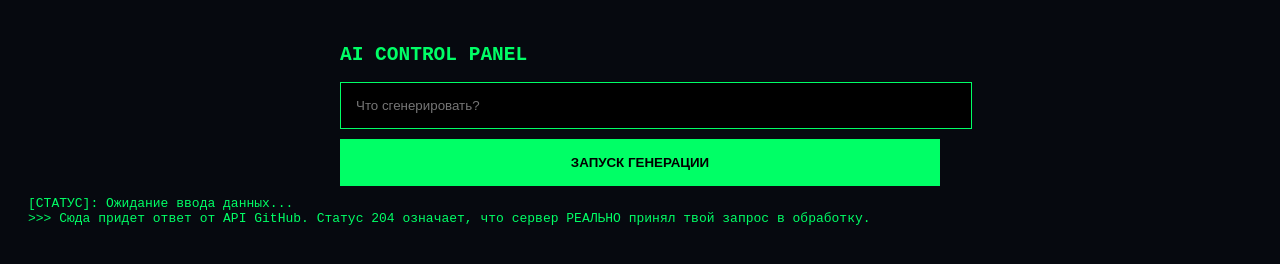
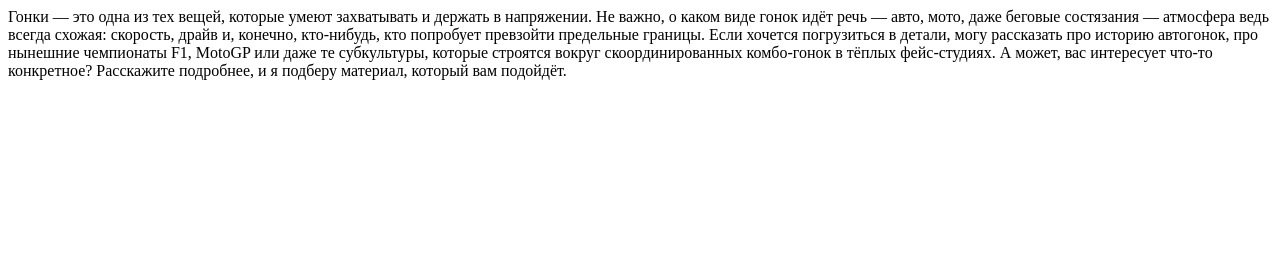
Before and after one commit to matveisem4-dot/Ai, a plain HTML site: page index.html in a window 1280 px wide. Drawn offline with Linux system fonts and the light colour scheme.

Commit message:
AI Update

```diff
--- a/index.html
+++ b/index.html
@@ -1,116 +1,3 @@
-<!DOCTYPE html>
-<html lang="ru">
-<head>
-    <meta charset="UTF-8">
-    <meta name="viewport" content="width=device-width, initial-scale=1.0">
-    <title>AI Control Center</title>
-    <style>
-        body { background: #06090f; color: #00ff66; font-family: monospace; padding: 20px; }
-        .container { max-width: 600px; margin: 0 auto; }
-        input, button { width: 100%; padding: 15px; margin-bottom: 10px; background: #000; border: 1px solid #00ff66; color: #00ff66; }
-        button { background: #00ff66; color: #000; font-weight: bold; cursor: pointer; }
-    </style>
-</head>
-<body>
-<div class="container">
-    <h2>AI CONTROL PANEL</h2>
-    <input type="text" id="aiPrompt" placeholder="Что сгенерировать?">
-    <button onclick="fireAction()">ЗАПУСК ГЕНЕРАЦИИ</button>
-    <div id="status"></div>
-</div>
+Гонки — это одна из тех вещей, которые умеют захватывать и держать в напряжении. Не важно, о каком виде гонок идёт речь — авто, мото, даже беговые состязания — атмосфера ведь всегда схожая: скорость, драйв и, конечно, кто-нибудь, кто попробует превзойти предельные границы.
 
-<script>
-    async function fireAction() {
-        const prompt = document.getElementById('aiPrompt').value;
-        const status = document.getElementById('status');
-
-        // Автоматически берет данные из адреса репозитория
-        // Если твоя ссылка: matveisem4.github.io/ai-core/
-        // То он сам определит логин и репозиторий
-        const pathParts = window.location.pathname.split('/');
-        const repo = "matveisem4/ai-core"; // Вставь сюда свой логин/реп вручную один раз
-
-        status.innerText = "Отправка команды...";
-
-        await fetch(`https://api.github.com/repos/${repo}/dispatches`, {
-            method: 'POST',
-            headers: {
-                'Accept': 'application/vnd.github+json',
-                'Content-Type': 'application/json'
-                // Токен теперь НЕ нужен здесь, мы все перенесли в Actions!
-            },
-            body: JSON.stringify({
-                event_type: "ai_real_run",
-                client_payload: { user_prompt: prompt }
-            })
-        });
-        status.innerText = "Сигнал отправлен! Жди 40 секунд.";
-    }
-</script>
-</body>
-</html>
-        </div>
-    </div>
-
-    <div class="monitor" id="monitorText">[СТАТУС]: Ожидание ввода данных...</div>
-    <div class="terminal" id="outputLog">>>> Сюда придет ответ от API GitHub. Статус 204 означает, что сервер РЕАЛЬНО принял твой запрос в обработку.</div>
-</div>
-
-<script>
-    // Подгружаем сохраненные данные, чтобы не вводить их каждый раз
-    document.getElementById('ghRepo').value = localStorage.getItem('gh_repo') || '';
-    document.getElementById('ghToken').value = localStorage.getItem('gh_token') || '';
-
-    async function fireAction() {
-        const repo = document.getElementById('ghRepo').value.trim();
-        const token = document.getElementById('ghToken').value.trim();
-        const prompt = document.getElementById('aiPrompt').value.trim();
-        const monitor = document.getElementById('monitorText');
-        const output = document.getElementById('outputLog');
-        const btn = document.getElementById('runBtn');
-
-        if (!repo || !token || !prompt) return alert("Заполни все поля!");
-
-        // Сохраняем в память телефона
-        localStorage.setItem('gh_repo', repo);
-        localStorage.setItem('gh_token', token);
-
-        btn.disabled = true;
-        monitor.innerText = "[СВЯЗЬ]: Отправка команды на сервер GitHub...";
-        output.innerText = "Посылаем REST запрос...\n";
-
-        try {
-            const response = await fetch(`https://api.github.com/repos/${repo}/dispatches`, {
-                method: 'POST',
-                headers: {
-                    'Accept': 'application/vnd.github+json',
-                    'Authorization': `Bearer ${token}`,
-                    'Content-Type': 'application/json'
-                },
-                body: JSON.stringify({
-                    event_type: "ai_real_run",
-                    client_payload: { user_prompt: prompt }
-                })
-            });
-
-            if (response.status === 204) {
-                monitor.innerText = "[СЕРВЕР ОТВЕТИЛ: 204 ОК]";
-                output.innerText += "УСПЕХ! Робот GitHub принял твой токен и запустил виртуалку Ubuntu.\n";
-                output.innerText += `Промпт "${prompt}" ушел на сервера Microsoft.\n\n`;
-                output.innerText += "Что делать дальше:\n";
-                output.innerText += "1. Подожди около 40-50 секунд.\n";
-                output.innerText += "2. В твоем репозитории появится файл 'result.html' — это и есть готовый написанный ИИ код без бланков.";
-            } else {
-                throw new Error(`GitHub вернул ошибку ${response.status}. Проверь правильность токена и имя репозитория!`);
-            }
-        } catch (error) {
-            monitor.innerText = "[ОШИБКА]";
-            output.innerText += `\nКритический сбой: ${error.message}`;
-        } finally {
-            btn.disabled = false;
-        }
-    }
-</script>
-
-</body>
-</html>
+Если хочется погрузиться в детали, могу рассказать про историю автогонок, про нынешние чемпионаты F1, MotoGP или даже те субкультуры, которые строятся вокруг скоординированных комбо‑гонок в тёплых фейс‑студиях. А может, вас интересует что‑то конкретное? Расскажите подробнее, и я подберу материал, который вам подойдёт.
```
